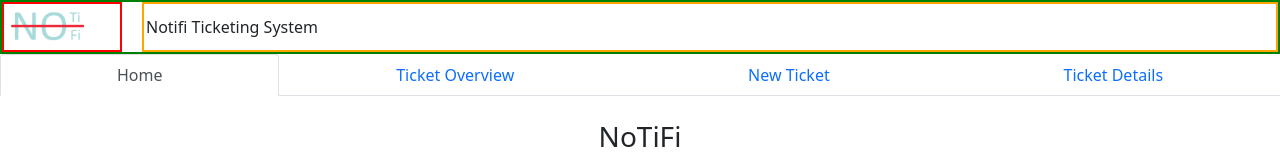
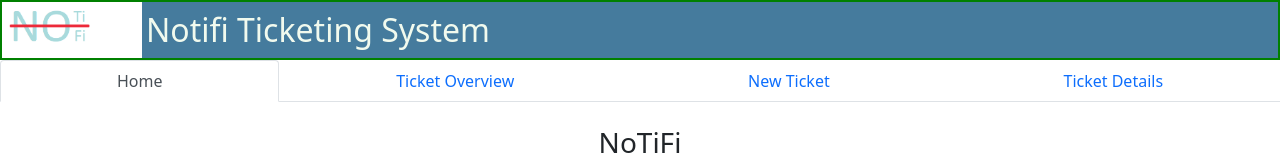
Before and after one commit to cseiter/notifi-frontend, a React (Create React App) app: page / in a window 1280 px wide. Shown: the top 160 px of the page. Built offline with nearby package versions, Linux system fonts and the light colour scheme; no server answers.

Commit message:
adjust header text and background style

```diff
--- a/src/components/Header/Header.css
+++ b/src/components/Header/Header.css
@@ -12,7 +12,6 @@
     /* first div element, controls height of rest in row */
     display:flex;
     align-items: center;
-    border: 2px solid red;
     padding: 2px;
     flex: 1;
     grid-area: logo;
@@ -22,9 +21,12 @@
 .companyName {
     display:flex;
     align-items: center;
-    border: 2px solid orange;
     padding: 2px;
     grid-area: companyName;
+    background-color: #457B9D;
+    border: 2px solid #457B9D;
+    color: #F1FAEE;
+    font-size:xx-large;
 }
 
 img {
```
